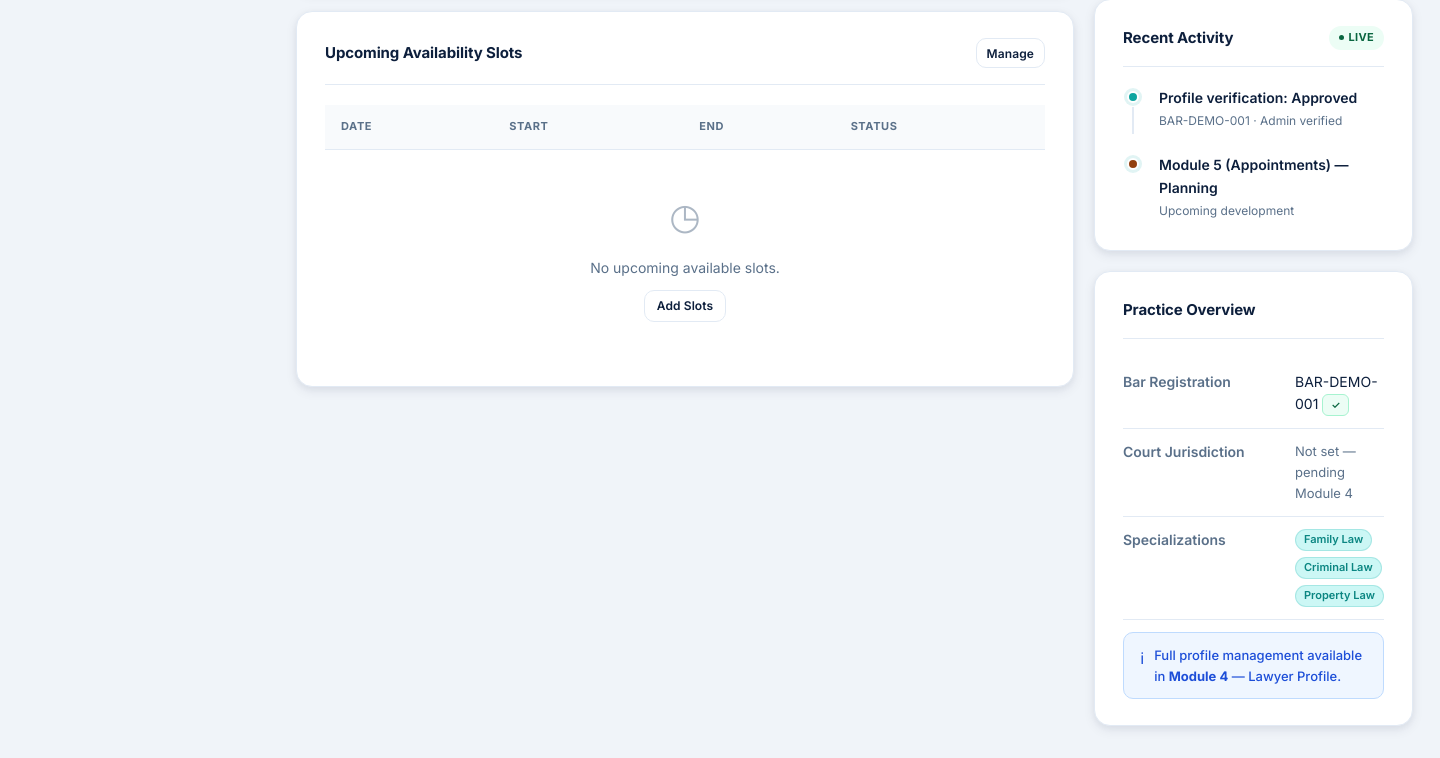
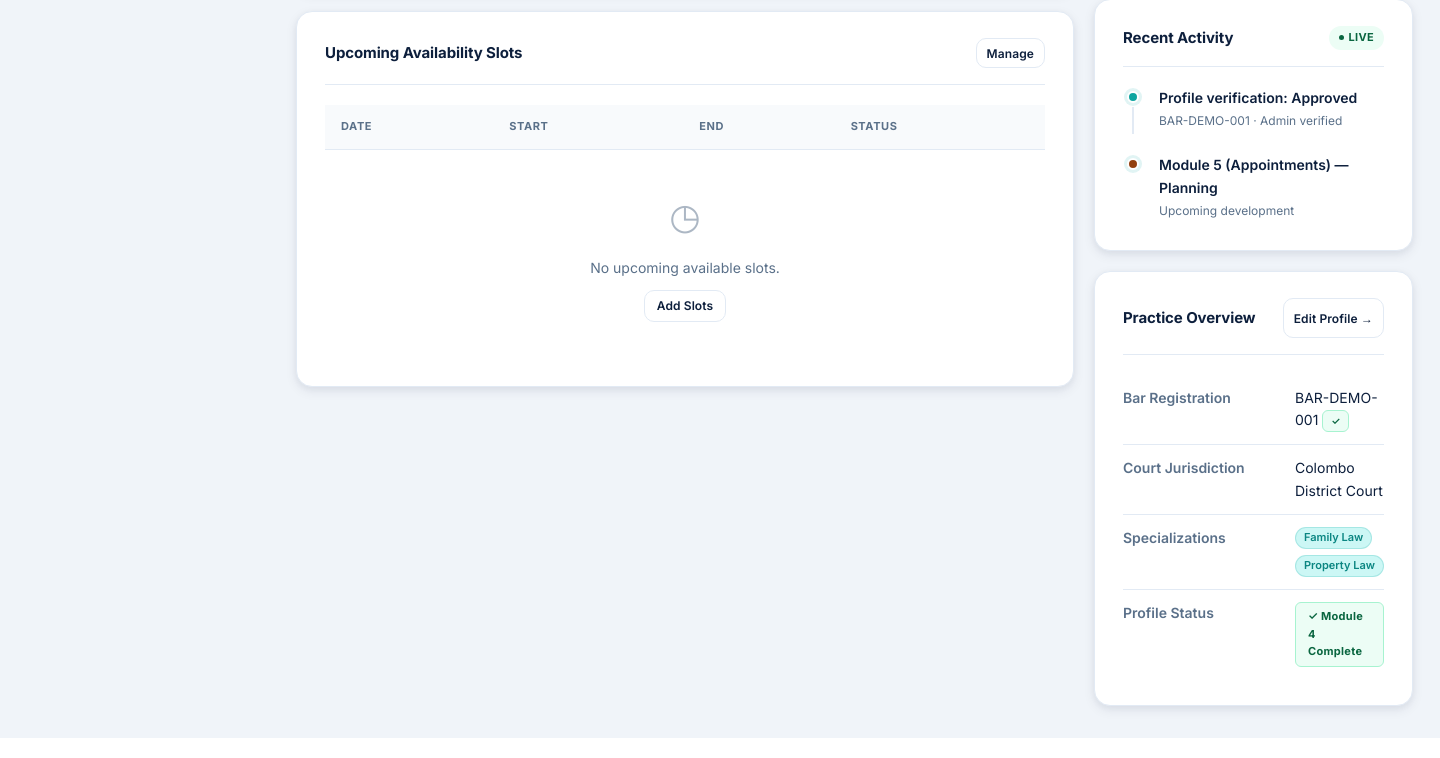
Before and after one commit to bomaldesilva/legalconnect, a PHP site: page /pages/lawyer_dashboard.html in a window 1440 px wide. Shown: the part 866-1624 px from the top of the page. Run offline with PHP 8.4, Linux system fonts and the light colour scheme.

Commit message:
feat: complete Module 4 — Lawyer Profile
- Mark Module 4 as done in admin dashboard roadmap (active→done)
- Advance Module 5 to active state in roadmap stepper
- Update roadmap badge: 3/11 → 4/11 modules done
- Update admin activity timeline: Module 4 In Planning → Complete
- Remove 'Module 4 backend pending' notice from admin_verifications.html
- Remove 'pending Module 4' placeholder text from lawyer_dashboard.html
- Fix Public View button: now links to lawyer_public_profile.html?id=2
- Add lawyer profile quick action link in admin dashboard
- Add .skeleton and .sidebar--open CSS classes to main.css

All 9 API endpoints verified OK:
  GET/PUT /api/lawyer-profile/2
  GET/POST/DELETE /api/lawyer-profile/2/categories
  GET /api/lawyer-profile/2/public
  Validation, 404, and duplicate-category guards all pass

```diff
--- a/frontend/css/main.css
+++ b/frontend/css/main.css
@@ -904,6 +904,27 @@ tbody tr:hover { background: var(--surface-2); }
 .skeleton-bar.badge-size { width: 72px; height: 22px; border-radius: 999px; }
 .skeleton-bar.btn-size   { width: 56px; height: 30px; border-radius: 6px; }
 
+/* Generic shimmer block (used for loading skeletons of hero cards, panels, etc.) */
+.skeleton {
+  background: linear-gradient(90deg, var(--line) 25%, var(--surface-2) 50%, var(--line) 75%);
+  background-size: 800px 100%;
+  animation: shimmer 1.4s ease-in-out infinite;
+  border-radius: var(--radius-lg);
+}
+
+/* ── Mobile sidebar open state ─────────────────────────────────────────────── */
+@media (max-width: 900px) {
+  .sidebar--open {
+    display: flex;
+    position: fixed;
+    top: 0; left: 0; right: 0; bottom: 0;
+    z-index: 200;
+    height: 100vh;
+    overflow-y: auto;
+    flex-direction: column;
+  }
+}
+
 /* ── Improved empty state ──────────────────────────────────────────────────── */
 .empty-state__title {
   font-size: 16px;
--- a/frontend/pages/admin_verifications.html
+++ b/frontend/pages/admin_verifications.html
@@ -70,11 +70,11 @@
         </div>
       </div>
 
-      <!-- ── Info alert: backend pending ─────────────────────────────── -->
+      <!-- ── Info alert: admin verification workflow ─────────────────────── -->
       <div class="inline-alert inline-alert--info" style="margin-bottom:24px;">
         <span class="inline-alert__icon">ℹ</span>
         <div>
-          <strong>Module 4 Backend Pending</strong> — The lawyer verification API is part of Module 4 (Lawyer Profile Management), which is currently in planning. This page shows the UI with demo placeholder data. The verification workflow will be fully functional once Module 4 backend is implemented.
+          <strong>Module 4 — Lawyer Profile: Complete</strong> — The lawyer profile API is fully implemented. This verification queue page currently shows demo data. A full admin verification workflow (approve/reject via API) is planned for a future Admin Management module.
         </div>
       </div>
 
--- a/frontend/pages/lawyer_dashboard.html
+++ b/frontend/pages/lawyer_dashboard.html
@@ -101,7 +101,7 @@
           </div>
           <div style="display:flex;gap:8px;">
             <a class="btn secondary" href="lawyer_profile.html" style="height:34px;font-size:13px;padding:0 14px;">Edit Profile</a>
-            <a class="btn secondary" href="#" style="height:34px;font-size:13px;padding:0 14px;">Public View</a>
+            <a class="btn secondary" href="lawyer_public_profile.html?id=2" target="_blank" style="height:34px;font-size:13px;padding:0 14px;">Public View</a>
           </div>
         </div>
       </div>
@@ -224,6 +224,7 @@
           <div class="panel">
             <div class="panel-header">
               <p class="panel-title">Practice Overview</p>
+              <a class="btn secondary" href="lawyer_profile.html" style="font-size:12px;padding:4px 10px;">Edit Profile →</a>
             </div>
             <div class="detail-row">
               <span class="detail-row__label">Bar Registration</span>
@@ -231,21 +232,22 @@
             </div>
             <div class="detail-row">
               <span class="detail-row__label">Court Jurisdiction</span>
-              <span class="detail-row__value" style="color:var(--muted);font-size:13px;">Not set — pending Module 4</span>
+              <span class="detail-row__value" id="dashCourtJurisdiction">Colombo District Court</span>
             </div>
             <div class="detail-row">
               <span class="detail-row__label">Specializations</span>
               <span class="detail-row__value">
                 <div class="tag-group" id="specTags">
                   <span class="tag tag--sm">Family Law</span>
-                  <span class="tag tag--sm">Criminal Law</span>
                   <span class="tag tag--sm">Property Law</span>
                 </div>
               </span>
             </div>
-            <div class="inline-alert inline-alert--info" style="margin-top:12px;margin-bottom:0;">
-              <span class="inline-alert__icon">ℹ</span>
-              <div>Full profile management available in <strong>Module 4</strong> — Lawyer Profile.</div>
+            <div class="detail-row">
+              <span class="detail-row__label">Profile Status</span>
+              <span class="detail-row__value">
+                <span class="verif-badge verif-badge--approved" style="font-size:11px;">✓ Module 4 Complete</span>
+              </span>
             </div>
           </div>
 
```
Also changed, not shown: frontend/js/pages/admin_dashboard.js (+12 -4 lines), frontend/pages/admin_dashboard.html (+8 -5 lines).
